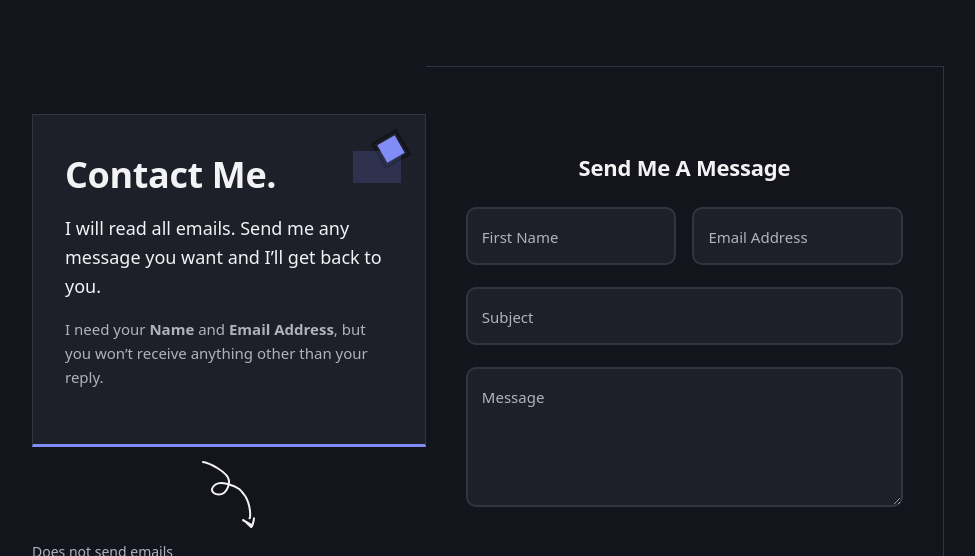
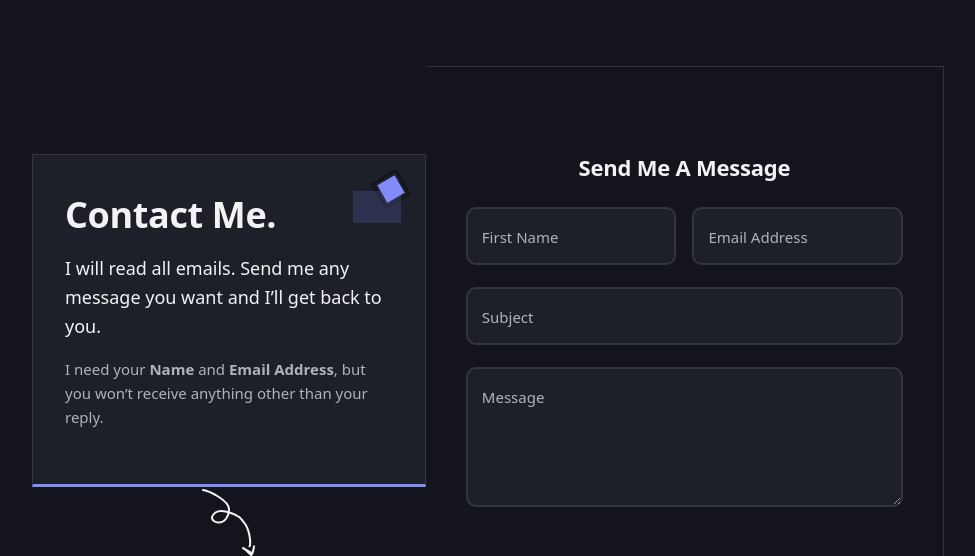
Before and after one commit to lnynhi02/portfolio-website, a plain HTML site: page index.html in a window 1280 px wide. Shown: the part 2510-3066 px from the top of the page, without its empty margins (152-1127 px from the left). Drawn offline with nearby package versions, Linux system fonts and the light colour scheme; animation ran at ten frames a second; a web font is replaced by a local one.

Commit message:
Adjust contact box and arrow spacing

```diff
--- a/assets/css/styles.css
+++ b/assets/css/styles.css
@@ -131,7 +131,7 @@ body.modal-open{overflow:hidden}
 
 .contact{padding-bottom:48px}
 .contact__container{display:grid;grid-template-columns:minmax(0,.95fr) minmax(0,1.25fr);align-items:start}
-.contact__data{position:relative;z-index:1;grid-column:1;grid-row:1;background:var(--surface);border:1px solid var(--line);border-bottom:3px solid var(--accent);padding:40px 32px;margin-top:48px}
+.contact__data{position:relative;z-index:1;grid-column:1;grid-row:1;background:var(--surface);border:1px solid var(--line);border-bottom:3px solid var(--accent);padding:40px 32px;margin-top:88px}
 .contact__data-title{position:relative;z-index:1;font-size:clamp(26px,4vw,36px);margin-bottom:20px}
 .contact__data-title span{position:relative;z-index:1}
 .contact__data-title::after{content:"";position:absolute;top:-4px;right:-8px;width:48px;height:32px;background:rgba(129,140,248,.18);z-index:0}
@@ -154,7 +154,7 @@ body.modal-open{overflow:hidden}
 .contact__message{color:var(--live);font-size:14px;min-height:20px;margin:0}
 .contact__button{justify-self:start;display:inline-flex;align-items:center;gap:8px;padding:13px 22px;border:0;border-radius:10px;background:var(--accent);color:var(--accent-ink);font:600 16px/1.2 "Bai Jamjuree",sans-serif;cursor:pointer}
 .contact__button:hover{filter:brightness(1.08)}
-.contact__social{grid-column:1;grid-row:2;margin-top:-24px}
+.contact__social{grid-column:1;grid-row:2;margin-top:-8px}
 .contact__arrow{display:block;width:53px;height:68px;margin:0 auto 12px}
 .contact__social-data{display:flex;align-items:center;justify-content:space-between;gap:8px;flex-wrap:nowrap;padding:0;background:none;border:0;border-radius:0}
 .contact__social-description-1{color:var(--muted);font-size:14px;margin:0 0 4px}
```
